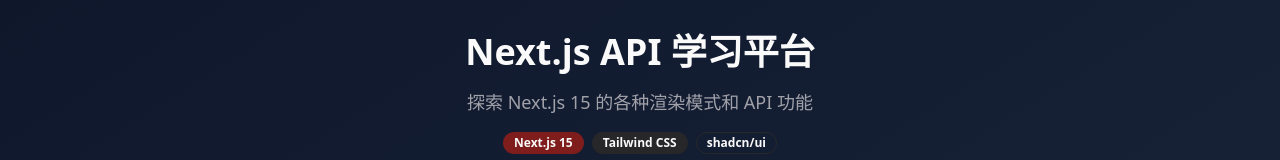
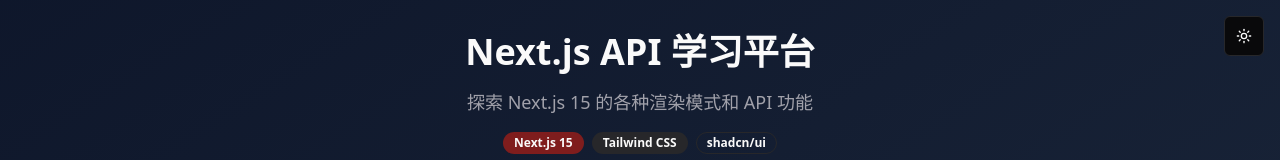
Before and after one commit to bytemanxie/nextjs, a Next.js app: page / in a window 1280 px wide. Shown: the top 160 px of the page. Built offline with nearby package versions, Linux system fonts and the light colour scheme.

Commit message:
feat: add shadcn package and integrate ThemeToggle component into layout

```diff
--- a/package.json
+++ b/package.json
@@ -41,6 +41,7 @@
     "husky": "^9.1.7",
     "lint-staged": "^16.2.0",
     "prettier": "^3.6.2",
+    "shadcn": "^3.3.1",
     "tailwindcss": "^4",
     "typescript": "^5"
   },
--- a/src/app/layout.tsx
+++ b/src/app/layout.tsx
@@ -1,6 +1,7 @@
 import type { Metadata } from 'next';
 import { Geist, Geist_Mono } from 'next/font/google';
 import './globals.css';
+import { ThemeToggle } from '@/components/ThemeToggle';
 
 const geistSans = Geist({
   variable: '--font-geist-sans',
@@ -27,6 +28,7 @@ export default function RootLayout({
       <body
         className={`${geistSans.variable} ${geistMono.variable} antialiased`}
       >
+        <ThemeToggle />
         {children}
       </body>
     </html>
--- /dev/null
+++ b/src/components/ThemeToggle.tsx
@@ -0,0 +1,45 @@
+'use client';
+
+import { useState, useEffect } from 'react';
+import { Button } from '@/components/ui/button';
+import { Moon, Sun } from 'lucide-react';
+
+export function ThemeToggle() {
+  const [isDark, setIsDark] = useState(true); // 默认为深色主题
+
+  useEffect(() => {
+    // 检查当前主题状态
+    const html = document.documentElement;
+    setIsDark(html.classList.contains('dark'));
+  }, []);
+
+  const toggleTheme = () => {
+    const html = document.documentElement;
+
+    if (isDark) {
+      // 切换到浅色主题
+      html.classList.remove('dark');
+      setIsDark(false);
+    } else {
+      // 切换到深色主题
+      html.classList.add('dark');
+      setIsDark(true);
+    }
+  };
+
+  return (
+    <Button
+      variant="outline"
+      size="icon"
+      onClick={toggleTheme}
+      className="fixed top-4 right-4 z-50"
+      aria-label={isDark ? '切换到浅色主题' : '切换到深色主题'}
+    >
+      {isDark ? (
+        <Sun className="h-[1.2rem] w-[1.2rem] transition-all" />
+      ) : (
+        <Moon className="h-[1.2rem] w-[1.2rem] transition-all" />
+      )}
+    </Button>
+  );
+}
```
Also changed, not shown: .cursor/mcp.json (added), 1 other file (tests, documents, lock files or other folders).
